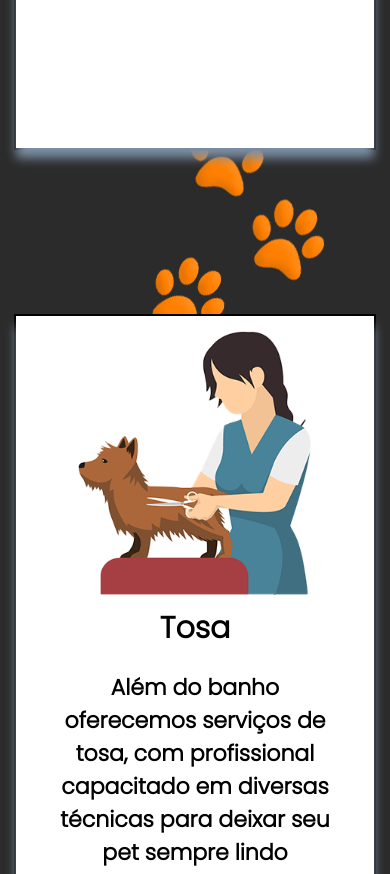
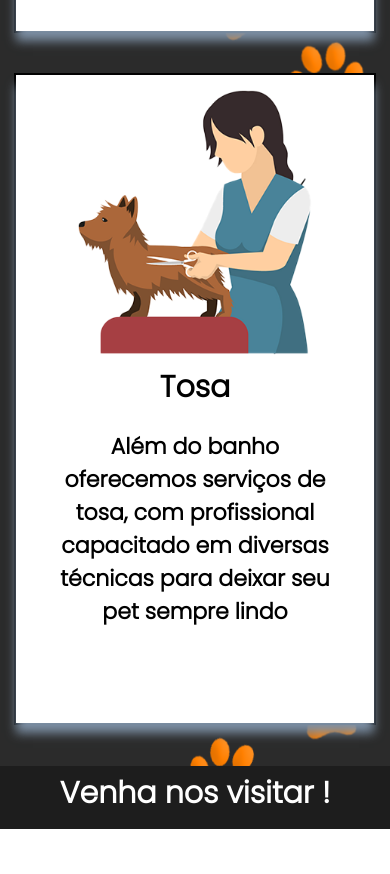
Before and after one commit to hlpires/reinoAnimalProject, a plain HTML site: page index.html in a window 390 px wide. Shown: the part 960-1834 px from the top of the page. Drawn offline with Linux system fonts and the light colour scheme.

Commit message:
Update main.css

```diff
--- a/main.css
+++ b/main.css
@@ -266,7 +266,7 @@ a:hover {
 
     .servicos{
         background-color: #2b2b2b;
-        height:calc(150vh  + 600px);
+        height:calc(100vh  + 600px);
         width: 100vw;
         float: left;
         margin-top: 0vw;
@@ -381,9 +381,9 @@ a:hover {
 
     }
     .tosa{
-        margin: auto;
-        margin-top: -10px;
-        height:calc(125vw + 200px);
+
+
+        height:calc(113vw + 200px);
         width:90vw;
         min-height: 250px;
         box-shadow: 0 10px 10px 0 rgb(125 144 165), 0 0 0 2px black;
@@ -402,7 +402,7 @@ a:hover {
     .banho{
 
         margin-top: 150px;
-        height:calc(120vw + 200px);
+        height:calc(90vw + 200px);
         width:90vw;
 
         box-shadow: 0 10px 10px 0 rgb(125 144 165), 0 0 0 2px black;
```
